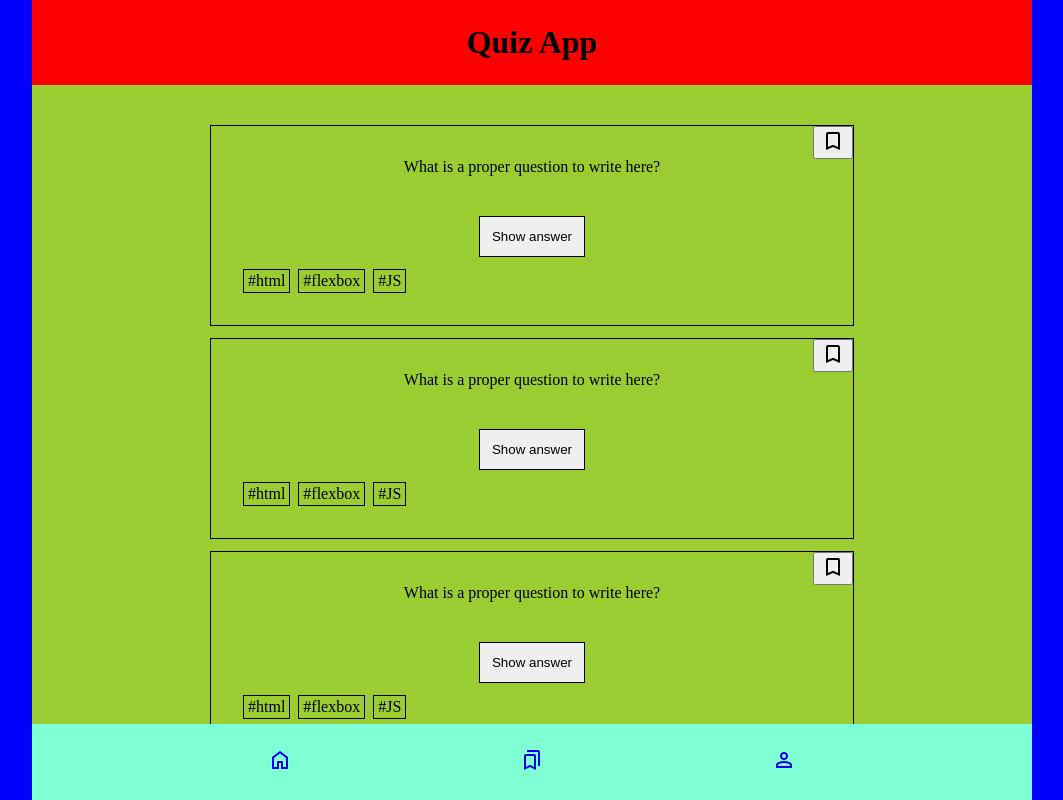
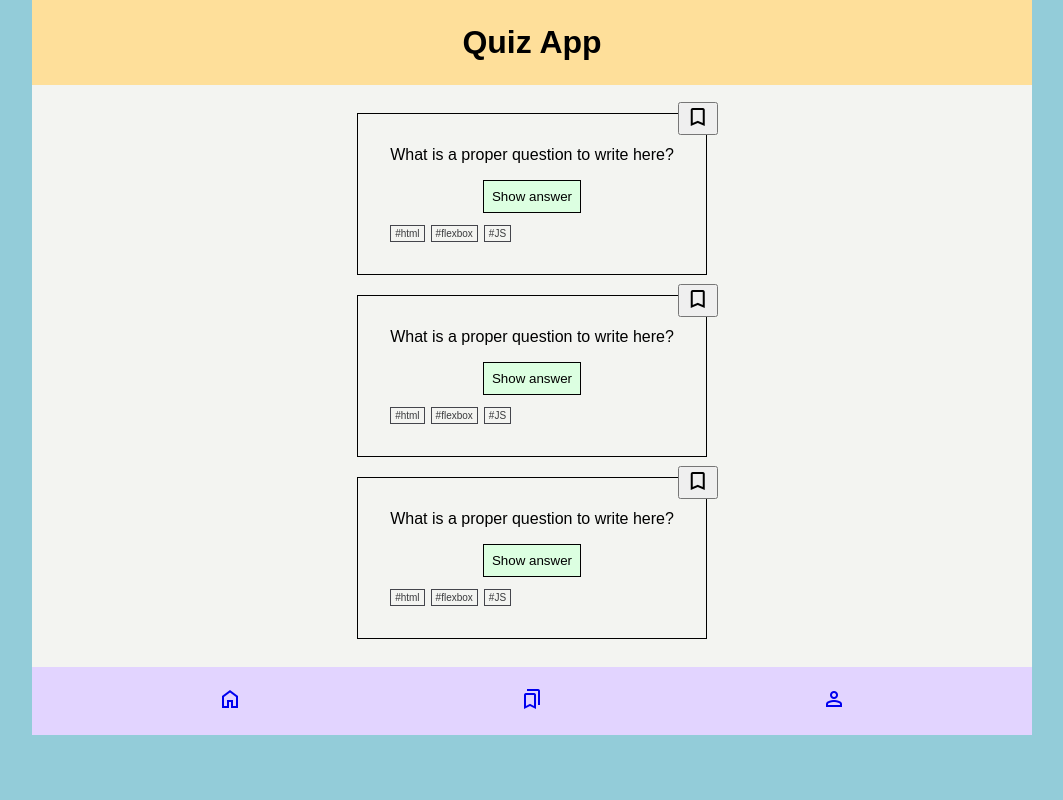
Before and after one commit to sabarht/quiz-app, a plain HTML site: page index.html in a window 1280 px wide. Shown: the whole page, without its empty margins (108-1171 px from the left). Drawn offline with nearby package versions, Linux system fonts and the light colour scheme; a web font is replaced by a local one.

Commit message:
almost finished

```diff
--- /dev/null
+++ b/css/footer.css
@@ -0,0 +1,26 @@
+footer {
+  background-color: var(--primary-color);
+  position: sticky;
+  bottom: 0;
+  width: 100%;
+}
+
+footer li {
+  padding: 20px 36px;
+}
+.nav-selected {
+  background-color: white;
+}
+ul {
+  padding: 0;
+}
+.navbar {
+  width: 70%;
+  margin: 0 auto;
+  list-style-type: none;
+  display: flex;
+  justify-content: space-between;
+}
+footer a {
+  width: 100%;
+}
--- /dev/null
+++ b/css/profile.css
@@ -0,0 +1,26 @@
+img {
+  border-radius: 50%;
+  width: 200px;
+}
+.profile {
+  display: flex;
+  flex-direction: column;
+  gap: 60px;
+}
+.user {
+  display: flex;
+  flex-direction: row;
+  align-items: center;
+  justify-content: space-around;
+}
+
+.dark-mode {
+  display: flex;
+  justify-content: space-between;
+}
+.user-settings {
+  display: flex;
+
+  flex-direction: column;
+  gap: 20px;
+}
--- a/css/question-card.css
+++ b/css/question-card.css
@@ -5,44 +5,40 @@
 }
 .question-card {
   border: 1px solid black;
-  width: 70%;
   text-align: center;
   padding: 32px;
-  margin: 0 auto;
+  margin: 4px auto;
   position: relative;
 }
 .card-bookmark {
   position: absolute;
-  right: 0;
-  top: 0;
+  right: -12px;
+  top: -12px;
 }
 button:active {
-  font-size: 18px;
-  border: 2px solid red;
-  border-radius: 100px;
-  width: 100px;
-  height: 100px;
+  border: 2px solid black;
+  background-color: var(--neon);
 }
 .question {
-  margin-bottom: 40px;
+  margin-bottom: 16px;
 }
 .show-answer {
   border: 1px solid black;
-  padding: 12px;
+  padding: 8px;
   margin-bottom: 12px;
+  background-color: var(--button-color);
 }
-/* .trigger:clicked + .answer {
-    display: block;
-  } */
+
 .category-tags {
+  font-size: 10px;
+  color: var(--gray);
   padding: 0;
   list-style-type: none;
   display: flex;
-  gap: 8px;
+  gap: 6px;
 }
-li {
-}
+
 .category-tags li {
-  border: 1px solid black;
+  border: 1px solid #44454c;
   padding: 2px 4px;
 }
--- a/css/style.css
+++ b/css/style.css
@@ -1,16 +1,33 @@
 @import url(question-card.css);
+@import url(footer.css);
+@import url(profile.css);
+@import url("https://fonts.googleapis.com/css2?family=Encode+Sans+Semi+Expanded:wght@400;500;600;700;800&family=Roboto+Slab:wght@500&display=swap");
+:root {
+  --black: #0000;
+  --gray: #393a3c;
+  --main-bg-color: #f3f4f1;
+  --body-bg-color: #93ccd9;
+  --primary-color: #e2d4ff;
+  --secondary-color: #fedf9a;
+  --button-color: #dcffe1;
+  --neon: #cfff04;
+}
 * {
   box-sizing: border-box;
+  font-family: sans-serif;
   margin: 0;
 }
 body {
-  background-color: blue;
+  background-color: var(--body-bg-color);
   display: flex;
   flex-direction: column;
   align-items: center;
 }
 header {
-  background-color: red;
+  background-color: var(--secondary-color);
+  position: sticky;
+  z-index: 1;
+  top: 0;
   text-align: center;
   width: 100%;
 }
@@ -19,23 +36,14 @@ h1 {
   padding: 24px;
 }
 main {
-  background-color: yellowgreen;
-  padding: 40px;
+  background-color: var(--main-bg-color);
+  width: 100%;
+  padding: 24px;
 }
-
-footer {
-  background-color: aquamarine;
-  position: fixed;
-  bottom: 0;
-  width: 100%;
-}
-.navbar {
-  margin: 0 auto;
-  width: 60%;
-  padding: 24px 36px;
-  list-style-type: none;
-  justify-content: space-between;
-  display: flex;
+.title {
+  text-align: center;
+  margin-bottom: 12px;
+  font-family: "Roboto Slab", serif;
 }
 
 @media (min-width: 1200px) {
```
